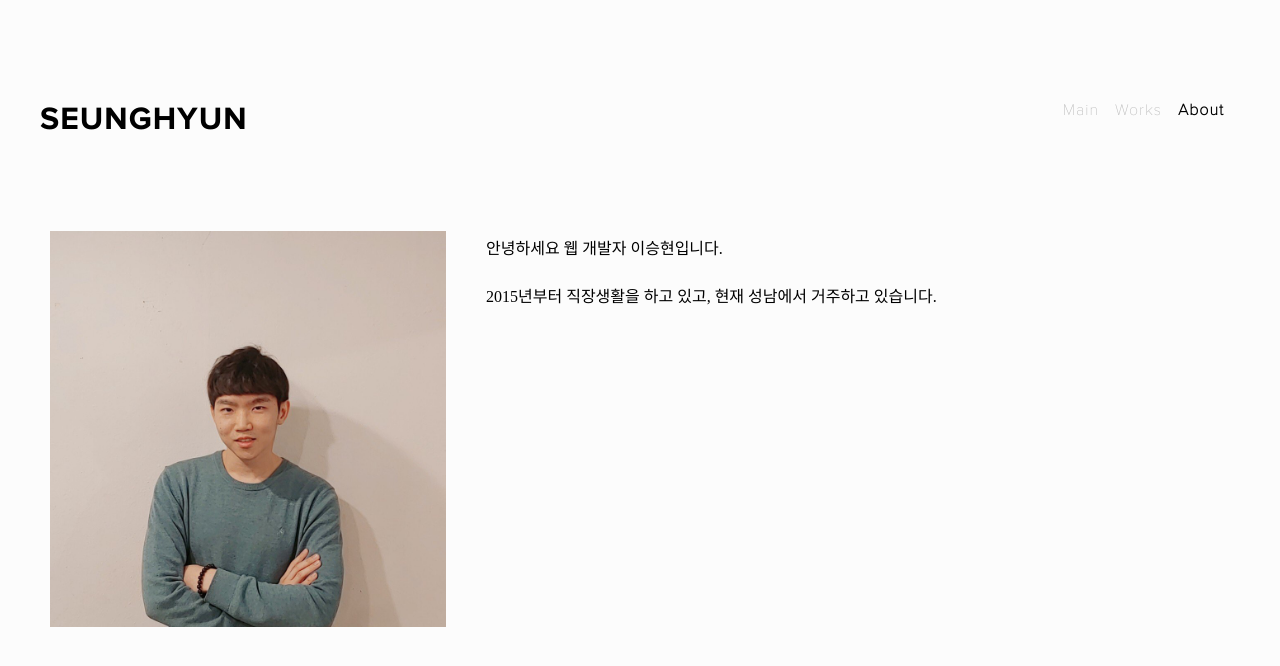
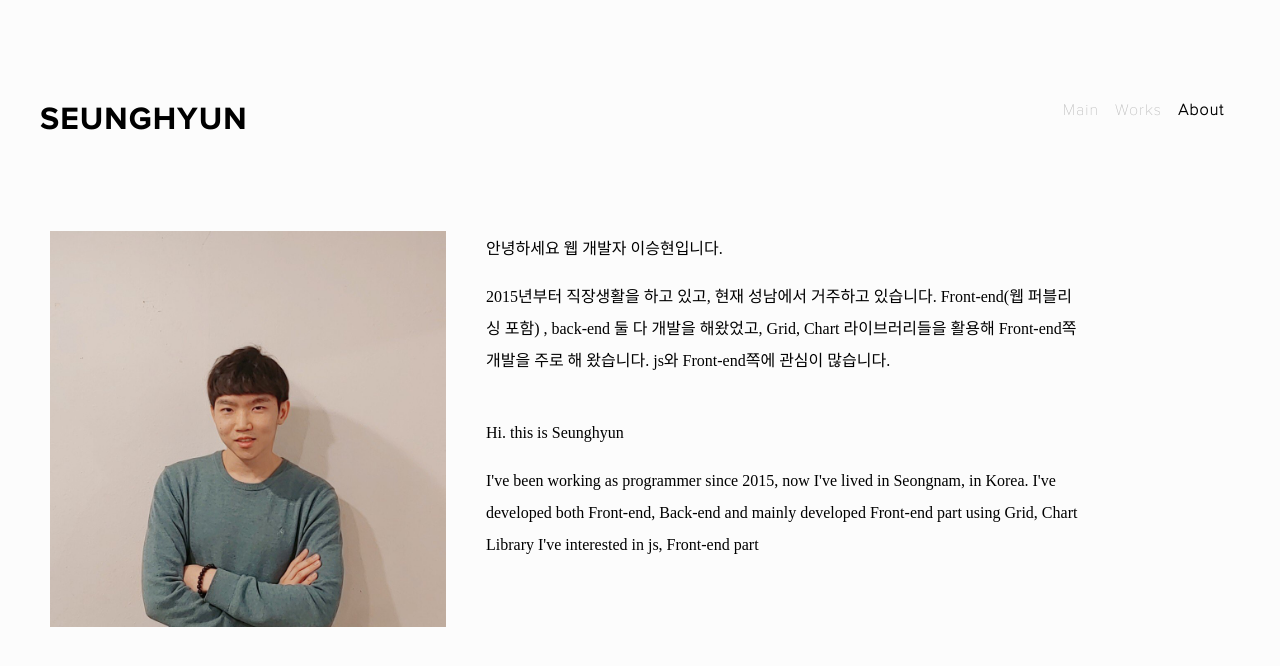
Before and after one commit to LeeSeungHyun/Portfolio, a React (Create React App) app: page /about in a window 1280 px wide. Shown: the top 666 px of the page. Built offline with nearby package versions, Linux system fonts and the light colour scheme; a web font is replaced by a local one.

Commit message:
change 자기소개

```diff
--- a/src/components/About/About.js
+++ b/src/components/About/About.js
@@ -32,6 +32,10 @@ const Container = styled.div`
         margin-top: 2px;
     }
 
+    & p:nth-child(3) {
+        margin-top: 40px;
+    }
+
     transition: visibility 0s, opacity 0.5s linear;
     @media screen and (max-width: 767px){
         display:  ${props => props.isDisplayed ? 'none' : 'block'};
@@ -62,12 +66,14 @@ class About extends Component {
                     </div>
                     <div>
                         <p>안녕하세요 웹 개발자 이승현입니다.</p>
-                        <p>2015년부터 직장생활을 하고 있고, 현재 성남에서 거주하고 있습니다.</p>
-                        <p>
+                        <p>2015년부터 직장생활을 하고 있고, 현재 성남에서 거주하고 있습니다.
+                        Front-end(웹 퍼블리싱 포함) , back-end 둘 다 개발을 해왔었고, Grid, Chart 라이브러리들을 활용해
+                        Front-end쪽 개발을 주로 해 왔습니다.  js와 Front-end쪽에 관심이 많습니다.</p>
 
-                        </p>
-                        <p>
-
+                        <p>Hi. this is Seunghyun</p>
+                        <p>I've been working as programmer since 2015, now I've lived in Seongnam, in Korea.
+                           I've developed both Front-end, Back-end and mainly developed Front-end part using Grid, Chart Library
+                           I've interested in js, Front-end part
                         </p>
                     </div>
                 </Container>
```
